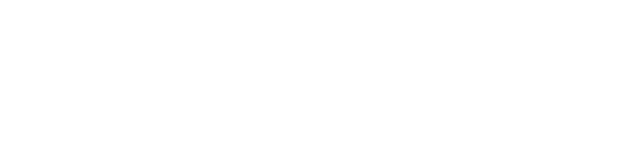
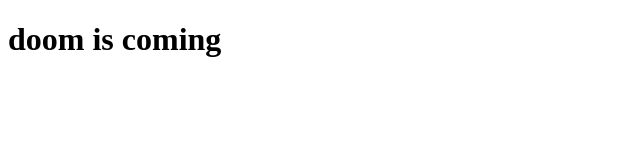
Before and after one commit to UdayThakur96/pushOnGit, a plain HTML site: page index.html in a window 1280 px wide. Shown: the whole page, without its empty margins (0-640 px from the left). Drawn offline with Linux system fonts and the light colour scheme.

Commit message:
this is thred commit

```diff
--- a/index.html
+++ b/index.html
@@ -6,6 +6,7 @@
     <title>Document</title>
 </head>
 <body>
+    <h1>doom is coming</h1>
 
 </body>
 </html>
```
